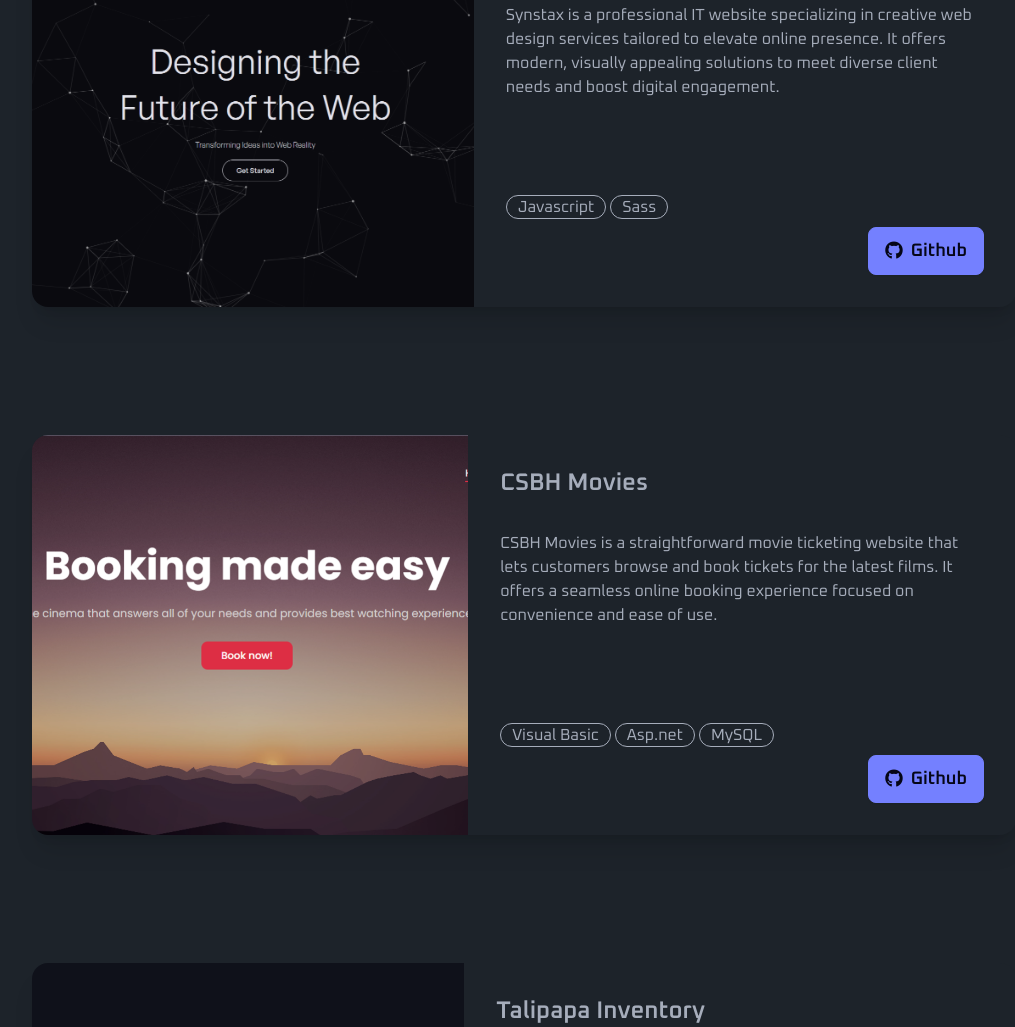
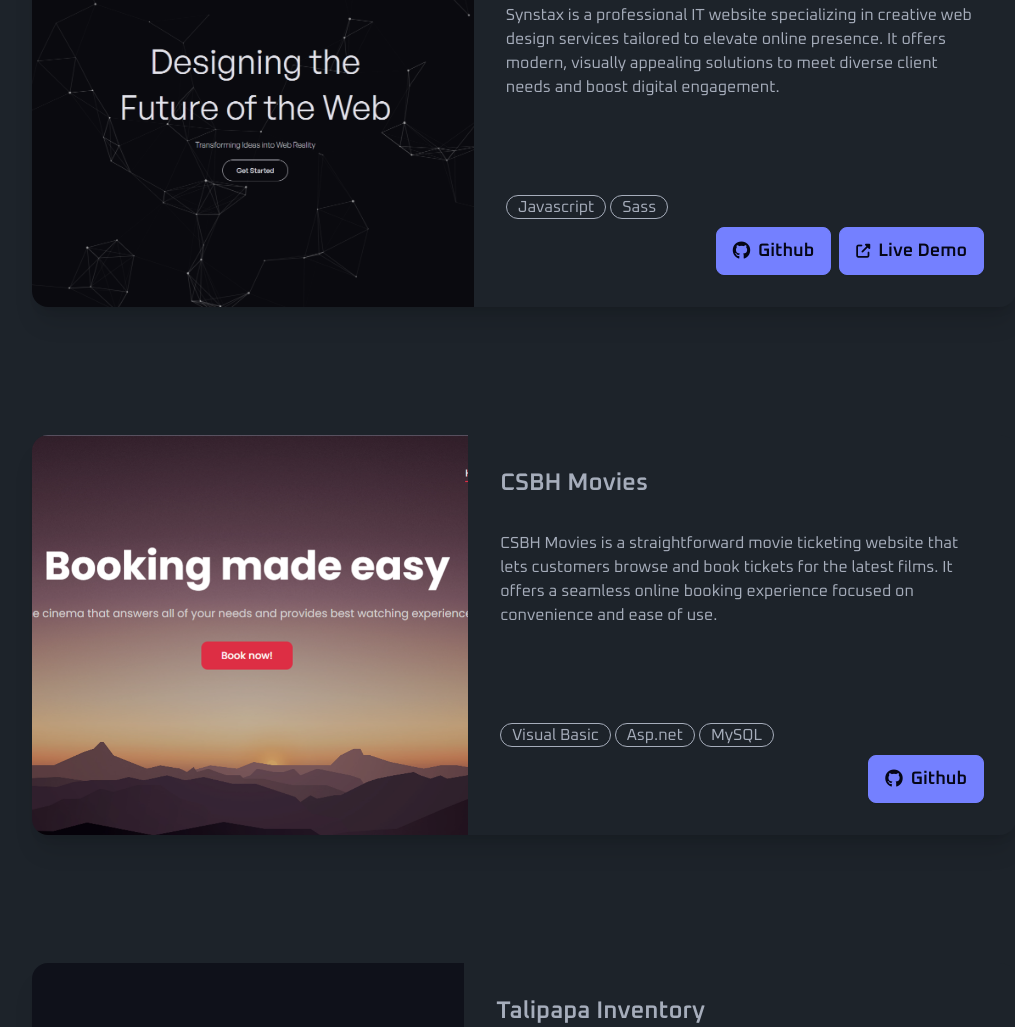
Before and after one commit to MrkDchvz/cosc75-midterm-project, a website with bundled scripts: page index.html in a window 1280 px wide. Shown: the part 2105-3132 px from the top of the page, without its empty margins (116-1131 px from the left). Built offline with nearby package versions, Linux system fonts and the light colour scheme; a web font is replaced by a local one.

Commit message:
added live button

```diff
--- a/index.html
+++ b/index.html
@@ -349,6 +349,13 @@
                   <i class="fa-brands fa-github text-lg"></i>
                   <span class="text-lg">Github</span>
                 </a>
+                <a
+                  href="https://mrkdchvz.github.io/synstax/"
+                  class="btn btn-primary flex items-center"
+                >
+                  <i class="fa-solid fa-up-right-from-square"></i>
+                  <span class="text-lg">Live Demo</span>
+                </a>
               </div>
             </div>
           </div>
```
Also changed, not shown: css/output.css.
